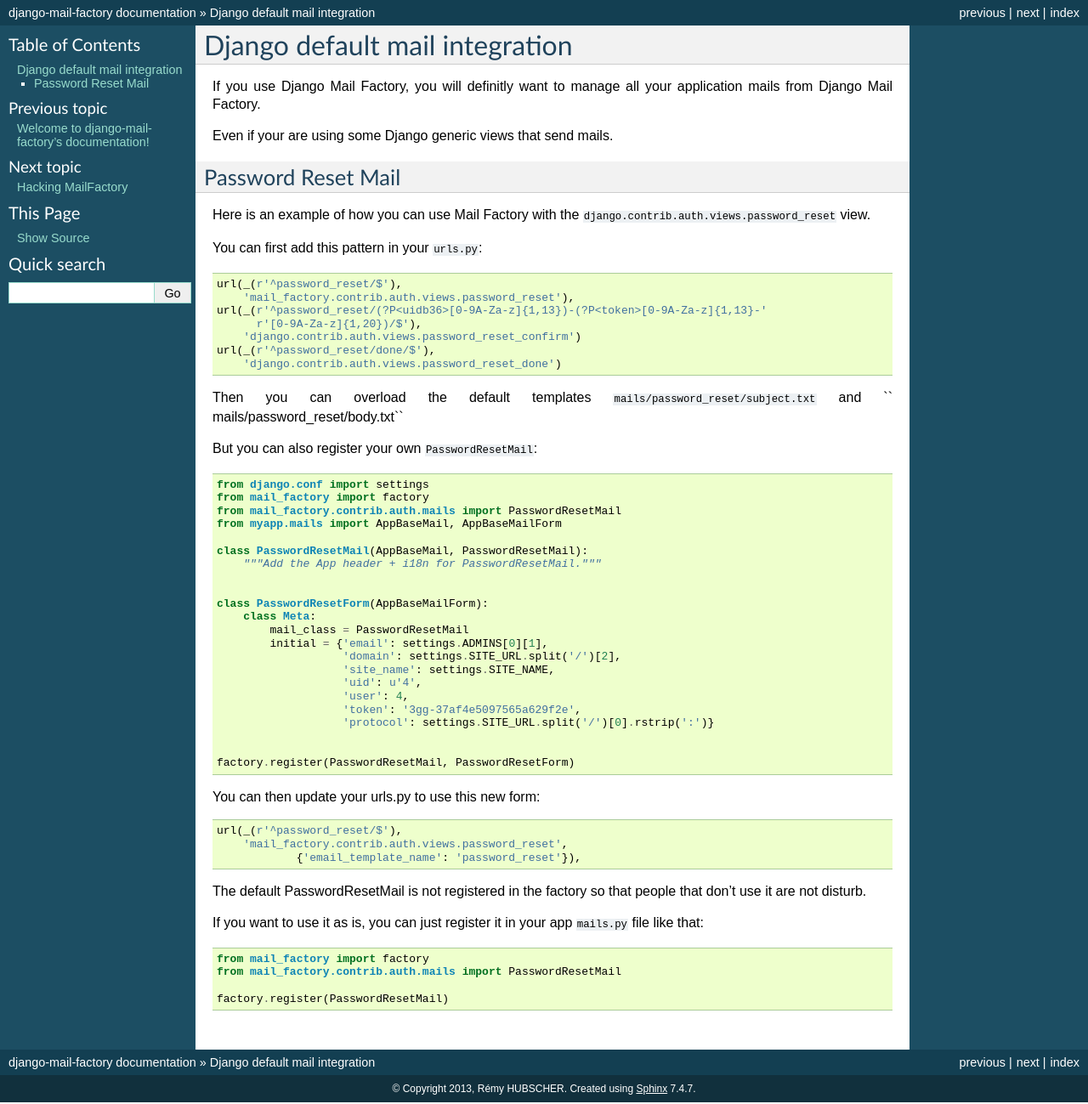
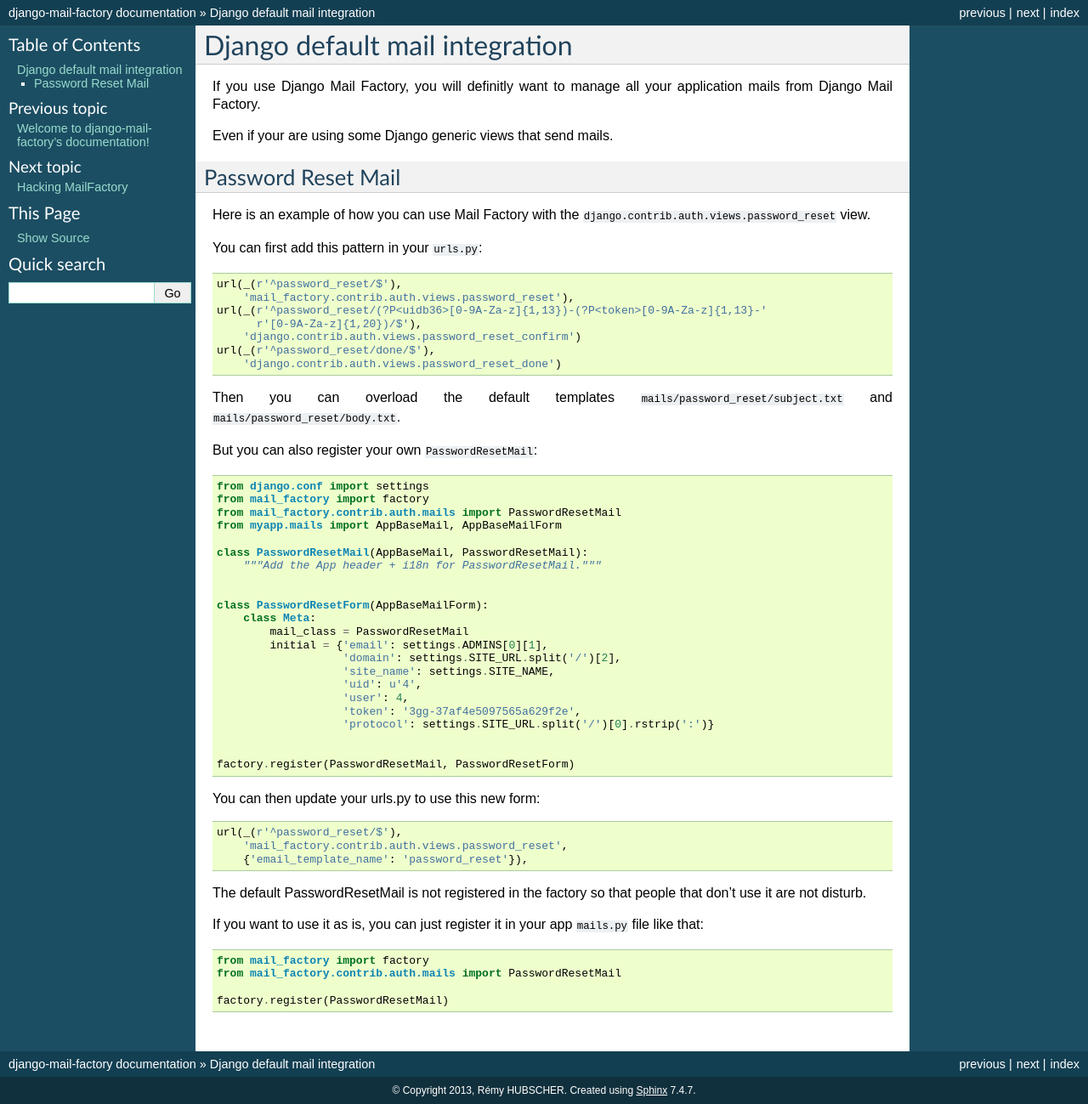
Before and after one commit to peopledoc/django-mail-factory, a Sphinx documentation site: the page built from docs/source/django.rst, in a window 1280 px wide. Shown: the whole page at 85% size. Built offline with Sphinx 7.4.7, drawn with Linux system fonts in a browser that asks for light colours; the version number could not be read and is left out.

Commit message:
small doc fixes

```diff
--- a/docs/source/django.rst
+++ b/docs/source/django.rst
@@ -27,8 +27,8 @@
         'django.contrib.auth.views.password_reset_done')
 
 
-Then you can overload the default templates ``mails/password_reset/subject.txt`` and
-`` mails/password_reset/body.txt``
+Then you can overload the default templates
+``mails/password_reset/subject.txt`` and ``mails/password_reset/body.txt``.
 
 But you can also register your own ``PasswordResetMail``:
 
@@ -63,7 +63,7 @@
 
     url(_(r'^password_reset/$'),
         'mail_factory.contrib.auth.views.password_reset',
-		{'email_template_name': 'password_reset'}),
+        {'email_template_name': 'password_reset'}),
 
 
 The default PasswordResetMail is not registered in the factory so that
```
